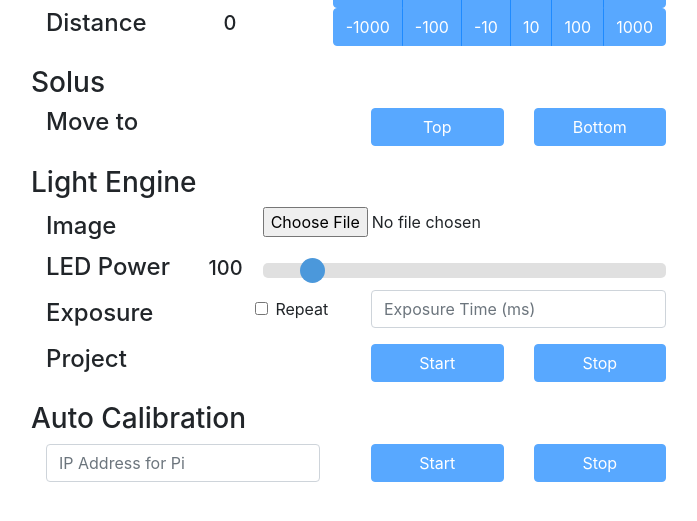
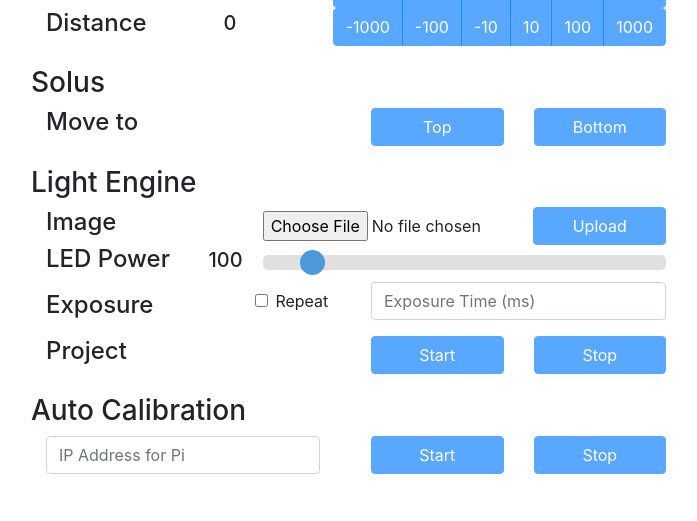
Before and after one commit to 3D-Printing-for-Microfluidics/3D_printer_control, a Flask app: page /calibrate in a window 1280 px wide. Shown: the part 216-737 px from the top of the page, without its empty margins (284-981 px from the left). Run offline with Flask 2, Linux system fonts and the light colour scheme; some libraries are stand-ins or nearby versions.

Commit message:
Add image uploading capabiility to light engine control

```diff
--- a/printer_server/printer_server/calibrate/views.py
+++ b/printer_server/printer_server/calibrate/views.py
@@ -1,7 +1,10 @@
 # -*- coding: utf-8 -*-
 """Control view."""
-from flask import Blueprint, render_template
+import os
+from flask import Blueprint, request, render_template
+from datetime import datetime
 
+from printer_server.settings import CalibrationConfig
 from printer_server.hardware import printer3d
 from printer_server.threads import calibrationThreads
 from printer_server.extensions import socketio
@@ -33,3 +36,11 @@ def solus_go_to_bottom():
 @socketio.on('calibration_motor', namespace='/calibrate')
 def calibration_motor_move(message):
     calibrationThreads.calibration_motor_move(message["axis"],message["steps"])
+
+@blueprint.route('handle-calibration-upload', methods=['POST'])
+def handleUpload():
+    file = request.files.getlist('file')[0]
+    newFilename = os.path.join(CalibrationConfig.UPLOAD_FOLDER, 'calibration_images','temp.png')
+    file.save(newFilename)
+    socketio.emit('calibration_image_uploaded', namespace='/calibrate', broadcast=True)
+    return ''   # this line is requred as a response must be returned
--- a/printer_server/printer_server/static/js/calibrate.js
+++ b/printer_server/printer_server/static/js/calibrate.js
@@ -1,3 +1,10 @@
+var disable_all_buttons = function(){
+    $('button').prop('disabled', true);
+}
+
+var enable_all_buttons = function(){
+    $('button').prop('disabled', false);
+}
 
 var disable_calibration_motor_buttons = function(){
     $('.motor-controls button').prop('disabled', true);
@@ -15,69 +22,108 @@ var enable_solus_buttons = function(){
     $('.solus button').prop('disabled', false);
 }
 
-var disable_all_buttons = function(){
-    $('button').prop('disabled', true);
+var enable_upload_buttons = function(){
+    $('.light-engine button').prop('disabled', false);
 }
 
-var enable_all_buttons = function(){
-    $('button').prop('disabled', false);
+var disable_upload_buttons = function(){
+    $('.light-engine button').prop('disabled', true);
 }
 
 $(document).ready(function(){
 
-    var slider = document.getElementById("myRange");
-    var output = document.getElementById("myValue");
-    output.innerHTML = slider.value; // Display the default slider value
-
-    // Update the current slider value (each time you drag the slider handle)
-    slider.oninput = function() {
-        output.innerHTML = this.value;
-    }
-
-    // Set up socket and send message to initialize hardware
+    // Set up socket, disable all controls, and send message to initialize hardware
     var socket = io.connect("http://" + document.domain + ":" + location.port + "/calibrate");
-
     disable_all_buttons();
     socket.emit("initialize");
 
+    // Handles to LedPower slider and label
+    var LedPowerSliderElement = document.getElementById("LedPowerSlider");
+    var LedPowerLabelElement  = document.getElementById("LedPowerLabel");
+
+    // Set initial LedPower slider label value
+    LedPowerLabelElement.innerHTML = LedPowerSliderElement.value; // Display the default slider value
+
+    // Update the LedPowerLabelElement with the current slider value
+    LedPowerSliderElement.oninput = function() {
+        LedPowerLabelElement.innerHTML = this.value;
+    }
+
+    // Once hardware is initialized, enable controls
     socket.on("initialized", function(){
         enable_all_buttons();
     });
 
-    var tipLabel  = document.getElementById("tip-state");
-    var tiltLabel = document.getElementById("tilt-state");
-    var distLabel = document.getElementById("dist-state");
-
-    $(".mtr-cntrl-btn").click(function() {
-        var steps = $(this).text();
-        var axis = $(this).parent().attr('aria-label')
-        if (axis == "Tip") {
-            tipLabel.innerHTML = Number(tipLabel.innerHTML) + Number(steps);
-        } else if (axis == "Tilt") {
-            tiltLabel.innerHTML = Number(tiltLabel.innerHTML) + Number(steps);
-        } else if (axis == "Distance") {
-            distLabel.innerHTML = Number(distLabel.innerHTML) + Number(steps);
-        }
-        disable_calibration_motor_buttons();
-        socket.emit("calibration_motor", {"axis": axis, "steps": steps});
+    // Enable calibration motor buttons when current motion is complete
+    socket.on("calibration_motor_done", function() {
+        enable_calibration_motor_buttons();
     });
 
+    // Enable Solus control buttons when current Solus motion is complete
+    socket.on("solus_done", function() {
+        enable_solus_buttons();
+    });
+
+    // Once once upload is complete, re-enable upload controls
+    socket.on("calibration_image_uploaded", function(){
+        enable_upload_buttons();
+    });
+
+    // Upload button click function
+    $("#upload-btn").on("click", function(e) {
+        var selectedFile = document.getElementById('file-picker').files[0];
+        if (typeof selectedFile !== 'undefined') {  // if there is a file selected
+            disable_upload_buttons();
+            uploadFile(selectedFile);
+        }
+
+    });
+
+    // Solus control top button click function
     $("#solus-top-btn").click(function() {
         disable_solus_buttons();
         socket.emit("solus_go_to_top");
     });
 
+    // Solus control bottom button click function
     $("#solus-bottom-btn").click(function() {
         disable_solus_buttons();
         socket.emit("solus_go_to_bottom");
     });
 
-    socket.on("solus_done", function() {
-        enable_solus_buttons();
+    // Handles to auto-updating position labels
+    var tipLabelElement  = document.getElementById("tip-state");
+    var tiltLabelElement = document.getElementById("tilt-state");
+    var distLabelElement = document.getElementById("dist-state");
+
+    // Calibration motor control button click function
+    $(".mtr-cntrl-btn").click(function() {
+        // Parse button content
+        var steps = $(this).text();
+        var axis = $(this).parent().attr('aria-label')
+        if (axis == "Tip") {
+            tipLabelElement.innerHTML  = Number(tipLabelElement.innerHTML)  + Number(steps);
+        } else if (axis == "Tilt") {
+            tiltLabelElement.innerHTML = Number(tiltLabelElement.innerHTML) + Number(steps);
+        } else if (axis == "Distance") {
+            distLabelElement.innerHTML = Number(distLabelElement.innerHTML) + Number(steps);
+        }
+        // Disable calibration motor buttons
+        disable_calibration_motor_buttons();
+        // Emit control message with parsed values
+        socket.emit("calibration_motor", {"axis": axis, "steps": steps});
     });
+});
 
-    socket.on("calibration_motor_done", function() {
-        enable_calibration_motor_buttons();
+function uploadFile(image) {
+    var fd = new FormData();    // Create form data
+    fd.append("file", image);   // Attach the image file
+    $.ajax({                    // Use ajax to compose and send the request
+        url: "/handle-calibration-upload",
+        method: "POST",
+        contentType: false,
+        processData: false,
+        cache: false,
+        data: fd
     });
-
-});
+}
--- a/printer_server/printer_server/templates/calibrate.html
+++ b/printer_server/printer_server/templates/calibrate.html
@@ -99,7 +99,7 @@
 
 
 <!-- Light Engine Control -->
-<div class="container top-buffer">
+<div class="container top-buffer light-engine">
     <div class="row align-items-center">
         <h3>Light Engine</h3>
     </div>
@@ -107,18 +107,19 @@
     <!-- Upload Image -->
     <div class="row align-items-center">
         <h4 class="col-4 text-left">Image</h4>
-        <form class="col-8">
-            <div class="form-group">
-                <input type="file" class="form-control-file" id="exampleFormControlFile1">
-            </div>
+        <form class="col-5">
+            <input type="file" class="form-control-file" name="file" id="file-picker">
         </form>
+        <div class="col-3">
+            <button type="button" class="btn btn-primary btn-block" id="upload-btn">Upload</button>
+        </div>
     </div>
 
     <!-- LED Power -->
     <div class="row align-items-center">
         <h4 class="col-3 text-left">LED Power</h4>
-        <h5 class="col-1 text-left" id="myValue"></h5>
-        <div class="slidecontainer col-8"><input type="range" min="1" max="1000" value="100" class="slider" id="myRange"></div>
+        <h5 class="col-1 text-left" id="LedPowerLabel"></h5>
+        <div class="slidecontainer col-8"><input type="range" min="1" max="1000" value="100" class="slider" id="LedPowerSlider"></div>
     </div>
 
     <!-- Repeat and Exposure Time -->
@@ -165,4 +166,5 @@
 {{super()}}
 <script src="https://cdnjs.cloudflare.com/ajax/libs/socket.io/2.1.0/socket.io.js"></script>
 <script src="{{ url_for('static', filename='js/calibrate.js') }}"></script>
+<!-- <script src="{{ url_for('static', filename='js/calibrate_upload.js') }}"></script> -->
 {% endblock %}
```
Also changed, not shown: printer_server/printer_server/settings.py (+8 -0 lines), 1 other file.
